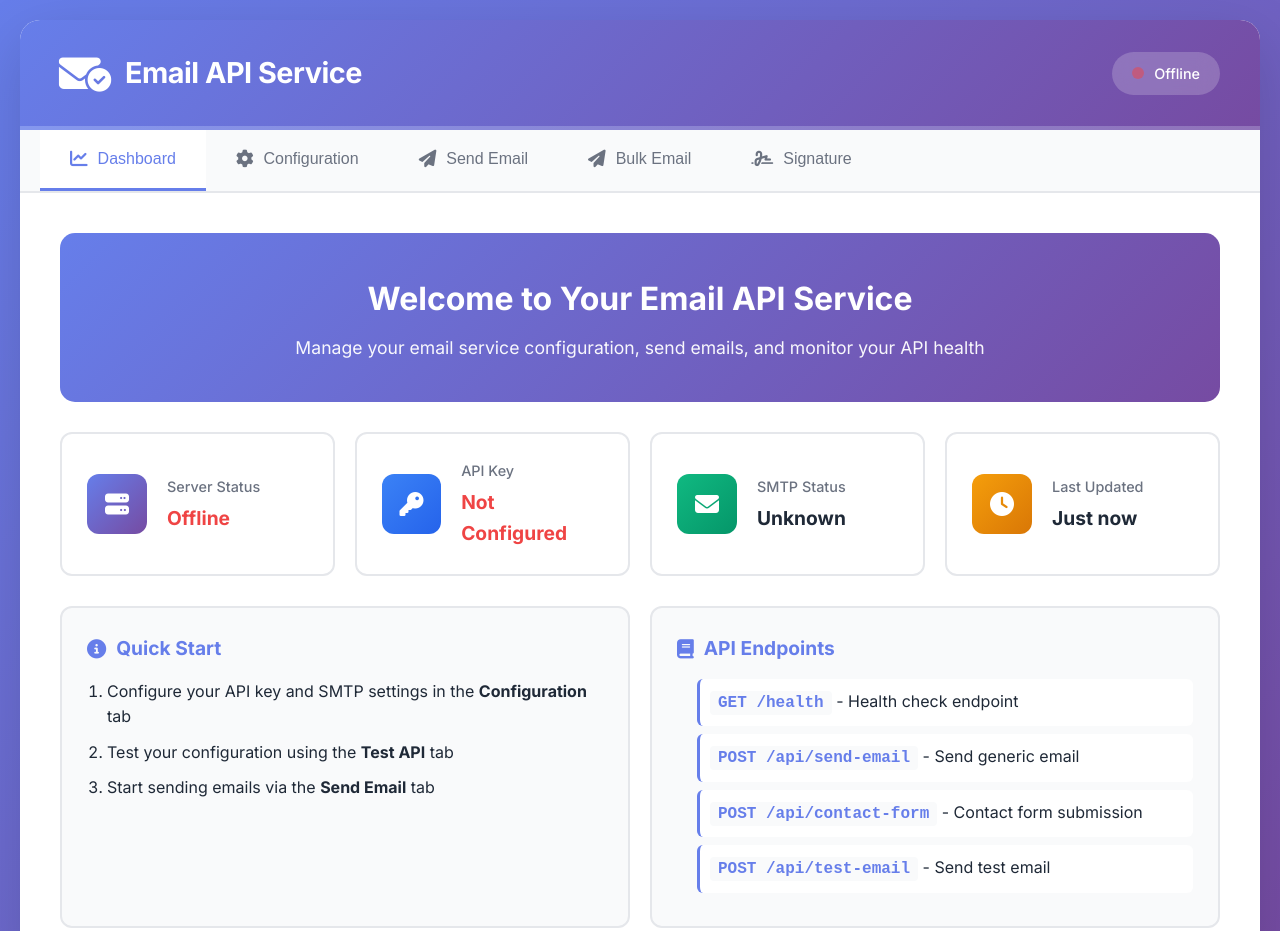
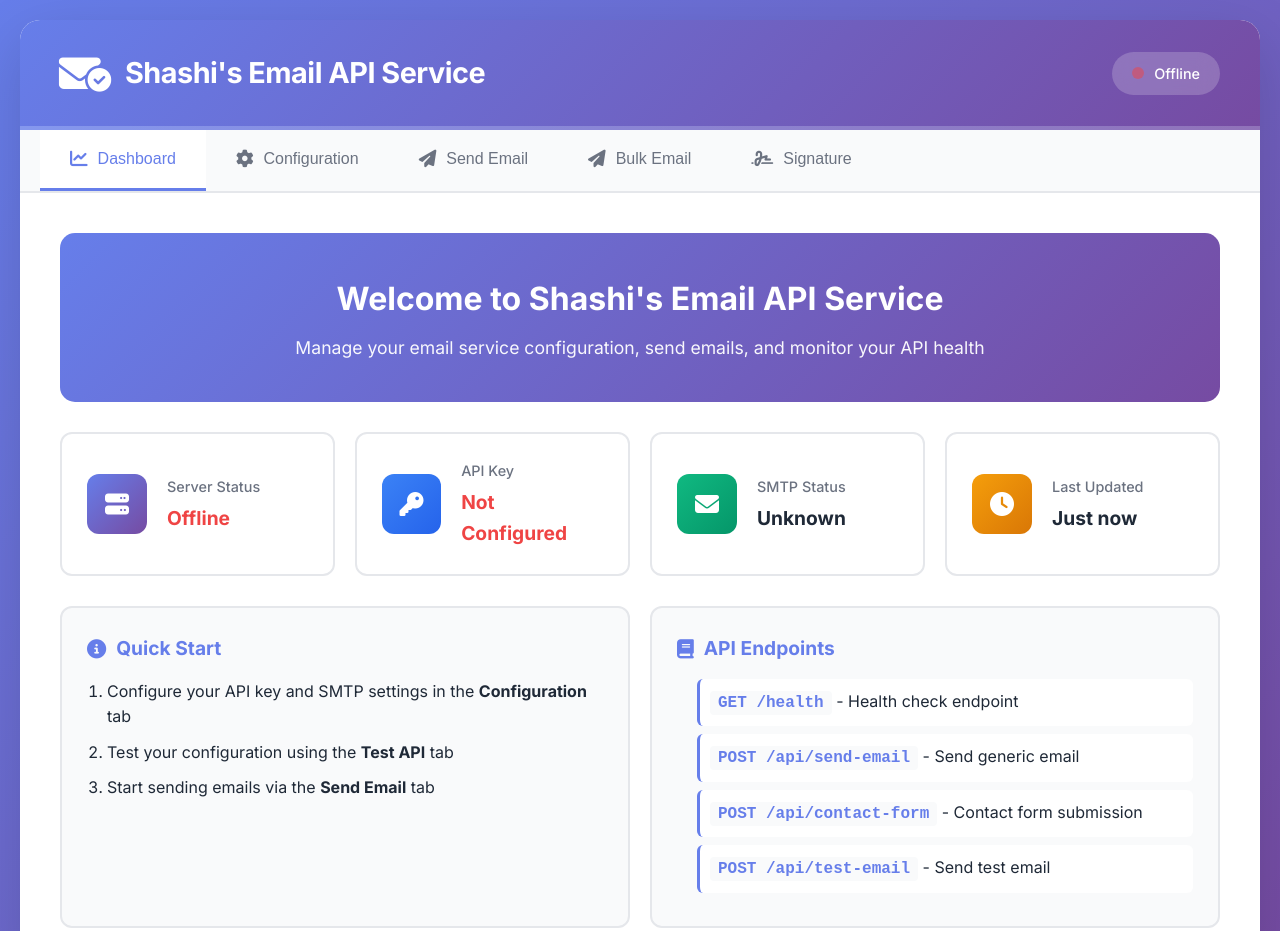
Before and after one commit to shashiX07/email-service, a website: page public/index.html in a window 1280 px wide. Shown: the top 931 px of the page. Drawn offline with Linux system fonts and the light colour scheme; no server answers.

Commit message:
README updates

```diff
--- a/public/index.html
+++ b/public/index.html
@@ -3,7 +3,7 @@
 <head>
     <meta charset="UTF-8">
     <meta name="viewport" content="width=device-width, initial-scale=1.0">
-    <title>Email API Service - Dashboard</title>
+    <title>Shashi's Email API Service - Dashboard</title>
     <link rel="stylesheet" href="styles.css">
     <link href="https://fonts.googleapis.com/css2?family=Inter:wght@300;400;500;600;700&display=swap" rel="stylesheet">
     <link rel="stylesheet" href="https://cdnjs.cloudflare.com/ajax/libs/font-awesome/6.4.0/css/all.min.css">
@@ -15,7 +15,7 @@
         <header class="header">
             <div class="logo">
                 <i class="fas fa-envelope-circle-check"></i>
-                <h1>Email API Service</h1>
+                <h1>Shashi's Email API Service</h1>
             </div>
             <div class="status-indicator" id="statusIndicator">
                 <span class="status-dot"></span>
@@ -45,7 +45,7 @@
         <!-- Dashboard Tab -->
         <div class="tab-content active" id="dashboard">
             <div class="welcome-banner">
-                <h2>Welcome to Your Email API Service</h2>
+                <h2>Welcome to Shashi's Email API Service</h2>
                 <p>Manage your email service configuration, send emails, and monitor your API health</p>
             </div>
 
```
Also changed, not shown: README.md.
